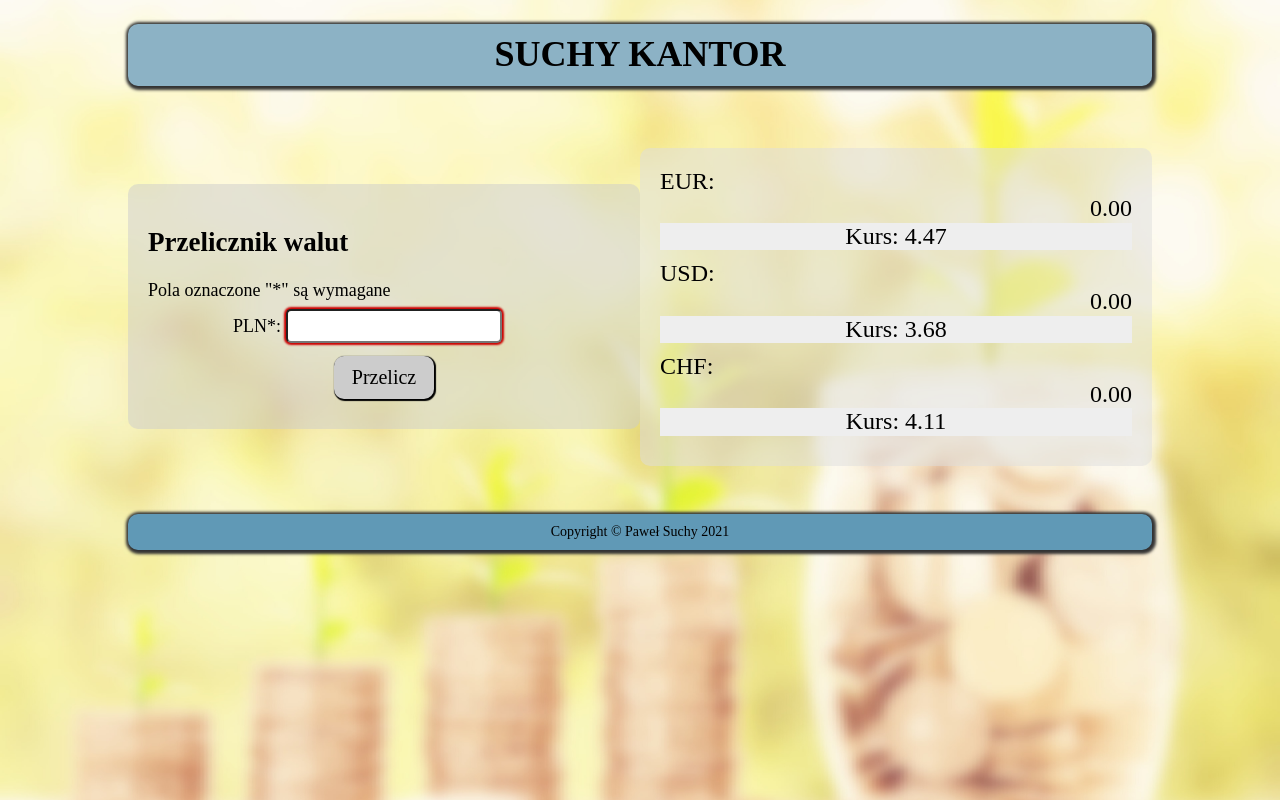
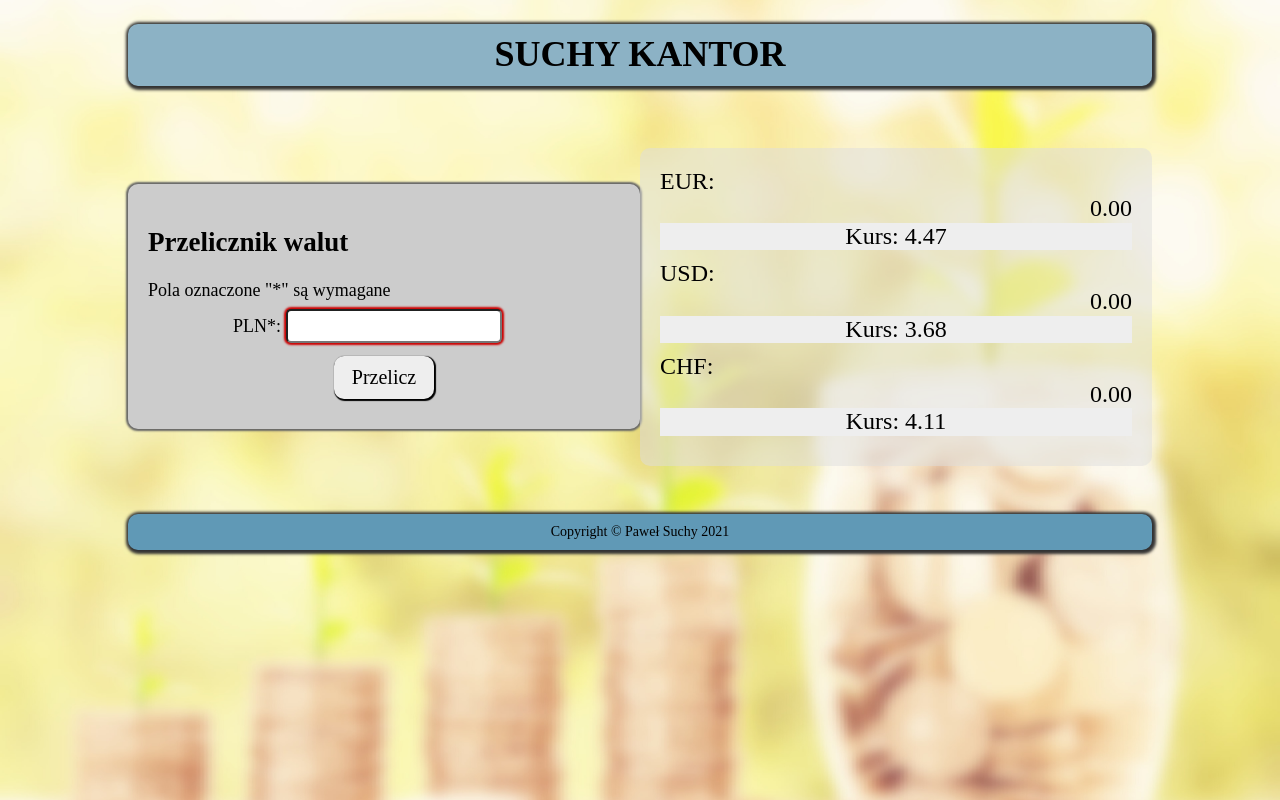
Before and after one commit to pawlo1994/currency-converter-react, a React (Create React App) app: page / in a window 1280 px wide. Built offline with nearby package versions, Linux system fonts and the light colour scheme; a web font is replaced by a local one.

Commit message:
background-color for form and button changed

```diff
--- a/src/Form/style.css
+++ b/src/Form/style.css
@@ -2,7 +2,8 @@
     padding: 20px;
     border-radius: 10px;
     flex-basis: 50%;
-    background-color: rgba(204, 204, 204, 0.507);
+    background-color: rgb(204, 204, 204);
+    box-shadow: 0 0 2px 2px #666;
 }
 
 @media(max-width: 767px) {
@@ -41,7 +42,7 @@
     width: 100px;
     padding: 10px;
     margin: 10px auto;
-    background-color: #ccc;
+    background-color: #eee;
     border: none;
     border-radius: 10px;
     box-shadow: 1px 1px 1px 1px #000;
@@ -50,7 +51,7 @@
 }
 
 .form__button:hover {
-    background-color: #eee;
+    background-color: #fff;
 }
 
 .form__button:active {
```
